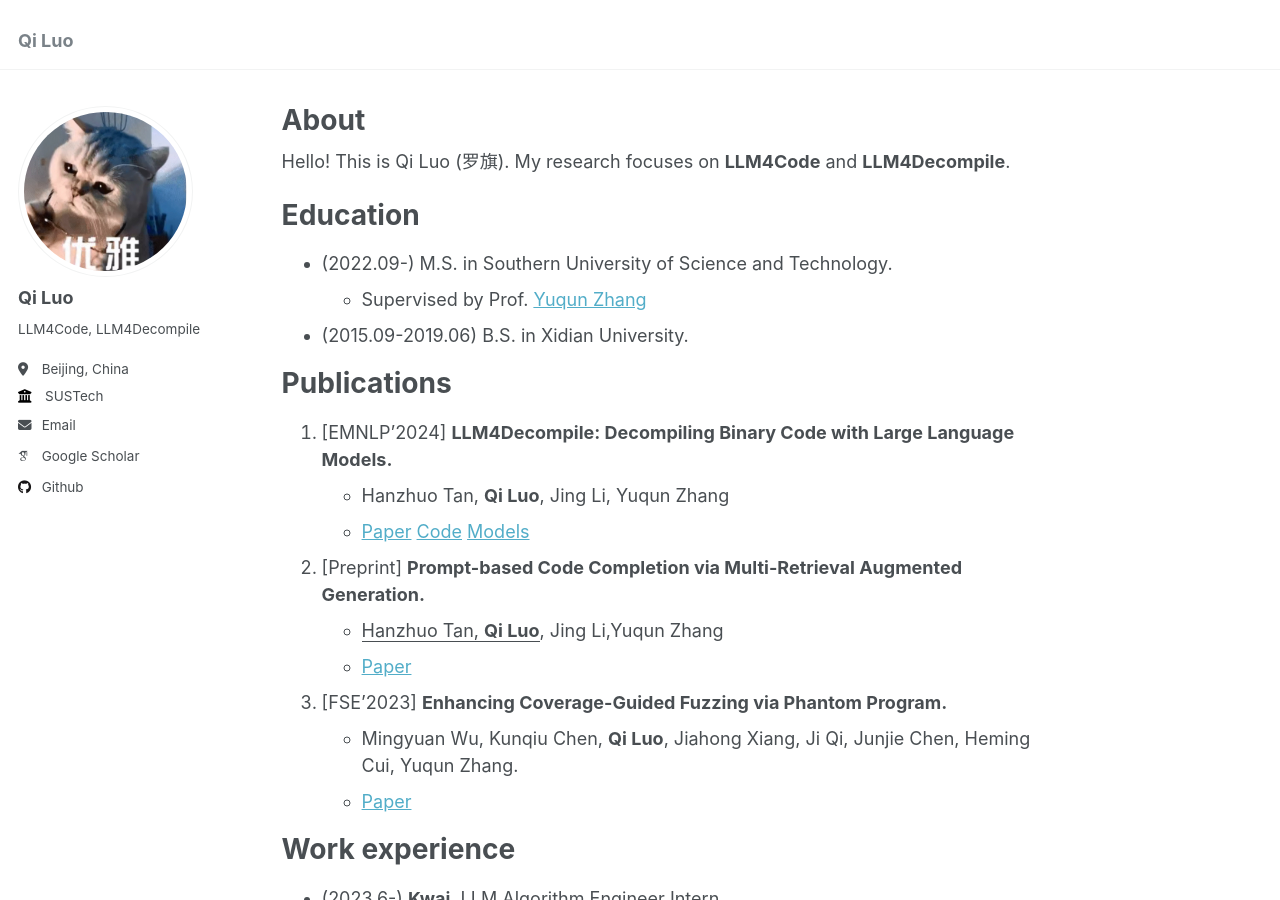
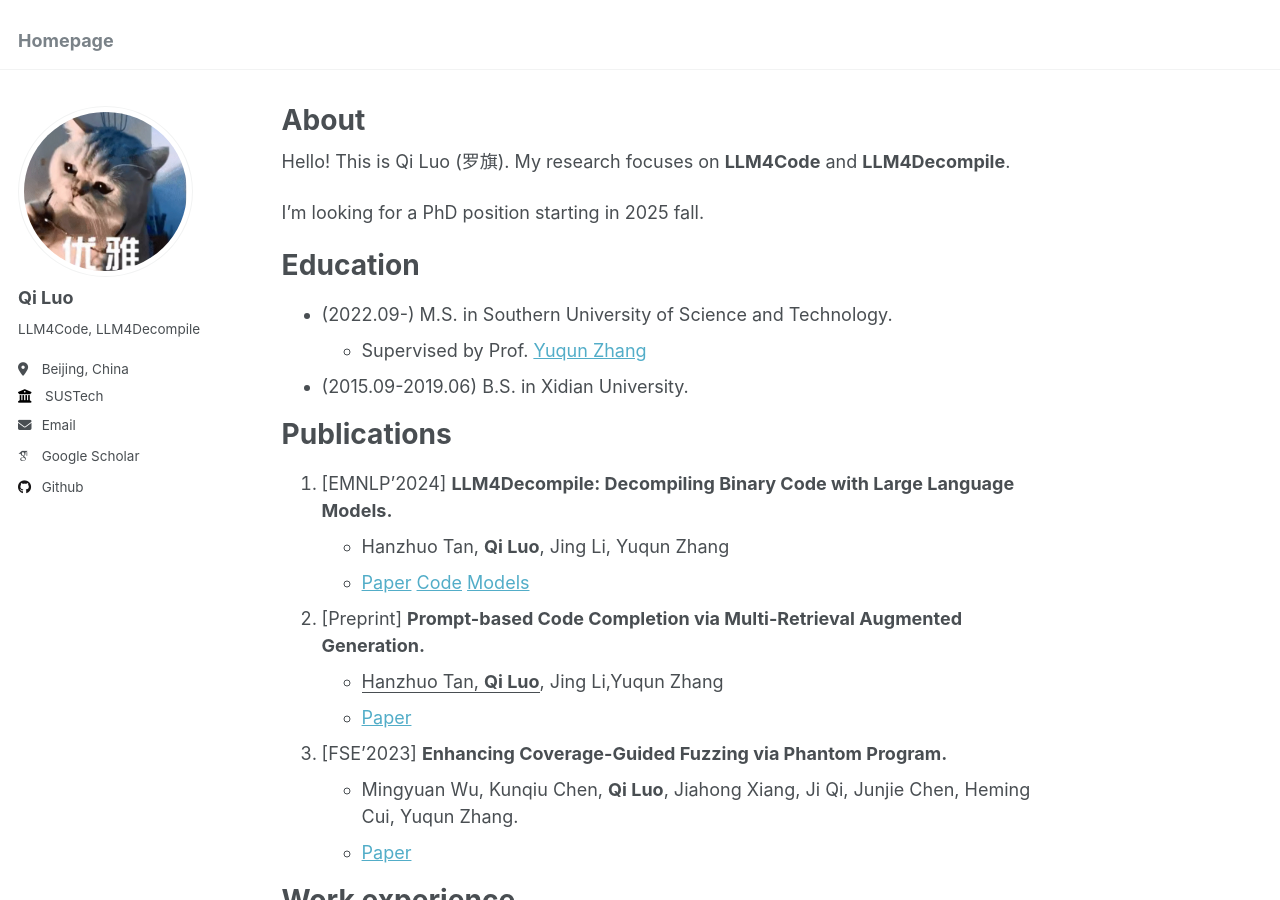
Before and after one commit to rocky-lq/rocky-lq.github.io, a Jekyll site: the page built from _pages/about.md, in a window 1280 px wide and 900 px high. Built offline with Jekyll 4.4.1, drawn with Linux system fonts in a browser that asks for light colours; some web fonts are replaced.

Commit message:
update homepage

```diff
--- a/_config.yml
+++ b/_config.yml
@@ -8,7 +8,7 @@
 
 # Basic Site Settings
 locale                   : "en-US"
-title                    : "Qi Luo"
+title                    : "Homepage"
 title_separator          : "-"
 name                     : &name "Qi Luo"
 description              : &description "personal description"
--- a/_pages/about.md
+++ b/_pages/about.md
@@ -8,6 +8,8 @@ redirect_from:
 ---
 
 Hello! This is Qi Luo (罗旗).  My research focuses on **LLM4Code** and **LLM4Decompile**.
+
+I'm looking for a PhD position starting in 2025 fall.
 
 Education
 ======
```
